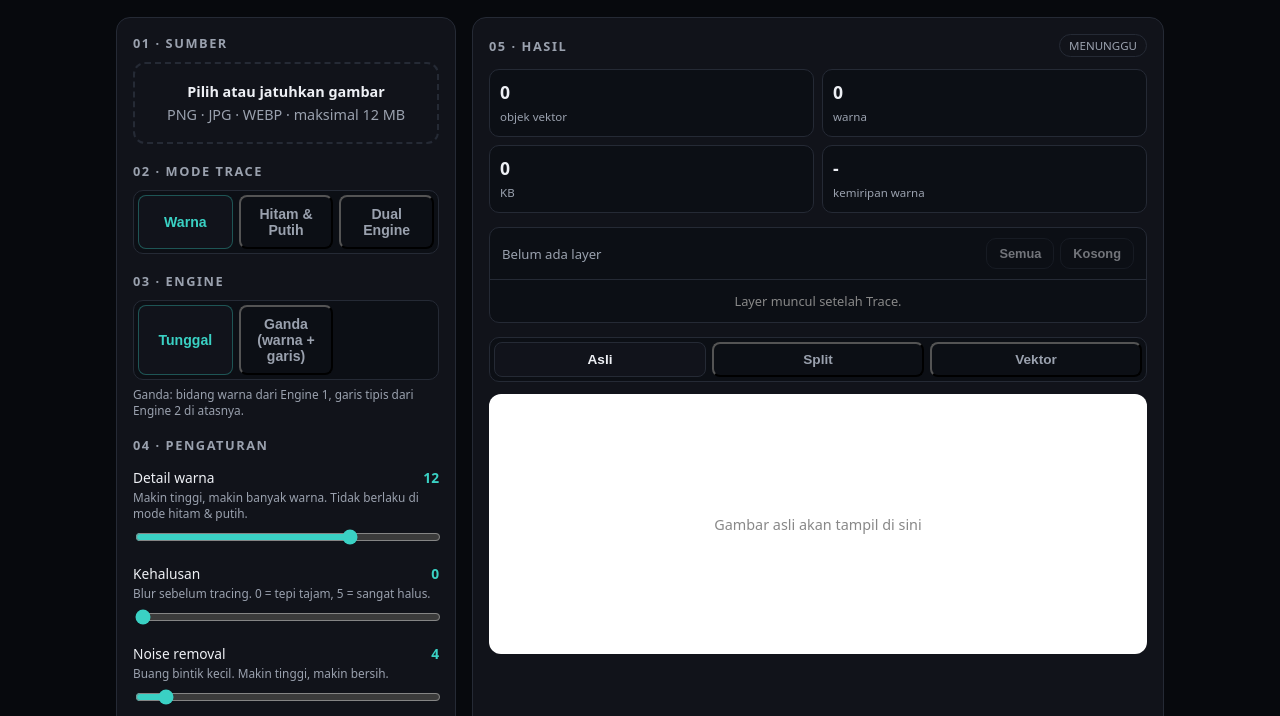
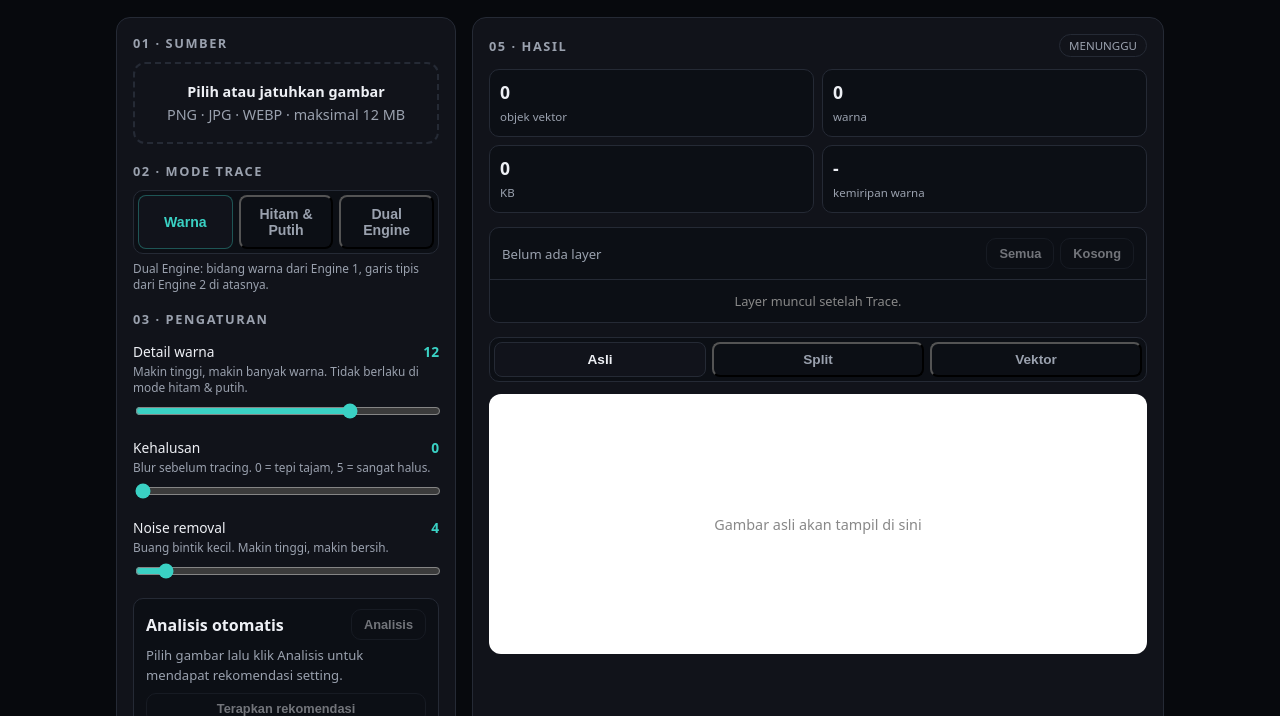
Before and after one commit to abbygokil906-ops/Fuyuha-Arshi, a website: page image-vectorizer/image2svg.html in a window 1280 px wide. Shown: the part 84-800 px from the top of the page. Drawn offline with Linux system fonts and the light colour scheme.

Commit message:
remove tunggal and ganda engine, replace to  dual engine

```diff
--- a/image-vectorizer/image2svg.html
+++ b/image-vectorizer/image2svg.html
@@ -100,15 +100,9 @@
       <button type="button" data-mode="bw">Hitam &amp; Putih</button>
       <button type="button" data-mode="dual">Dual Engine</button>
     </div>
+    <small style="color:var(--muted);font-size:0.74rem;display:block;margin-top:6px">Dual Engine: bidang warna dari Engine 1, garis tipis dari Engine 2 di atasnya.</small>
 
-    <h2 style="margin-top:18px">03 · Engine</h2>
-    <div class="seg" id="engineSeg">
-      <button type="button" class="on" data-engine="single">Tunggal</button>
-      <button type="button" data-engine="dual">Ganda (warna + garis)</button>
-    </div>
-    <small style="color:var(--muted);font-size:0.74rem;display:block;margin-top:6px">Ganda: bidang warna dari Engine 1, garis tipis dari Engine 2 di atasnya.</small>
-
-    <h2 style="margin-top:18px">04 · Pengaturan</h2>
+    <h2 style="margin-top:18px">03 · Pengaturan</h2>
     <div class="slider">
       <div class="top"><span>Detail warna</span><strong id="colorsVal">12</strong></div>
       <small>Makin tinggi, makin banyak warna. Tidak berlaku di mode hitam &amp; putih.</small>
```
